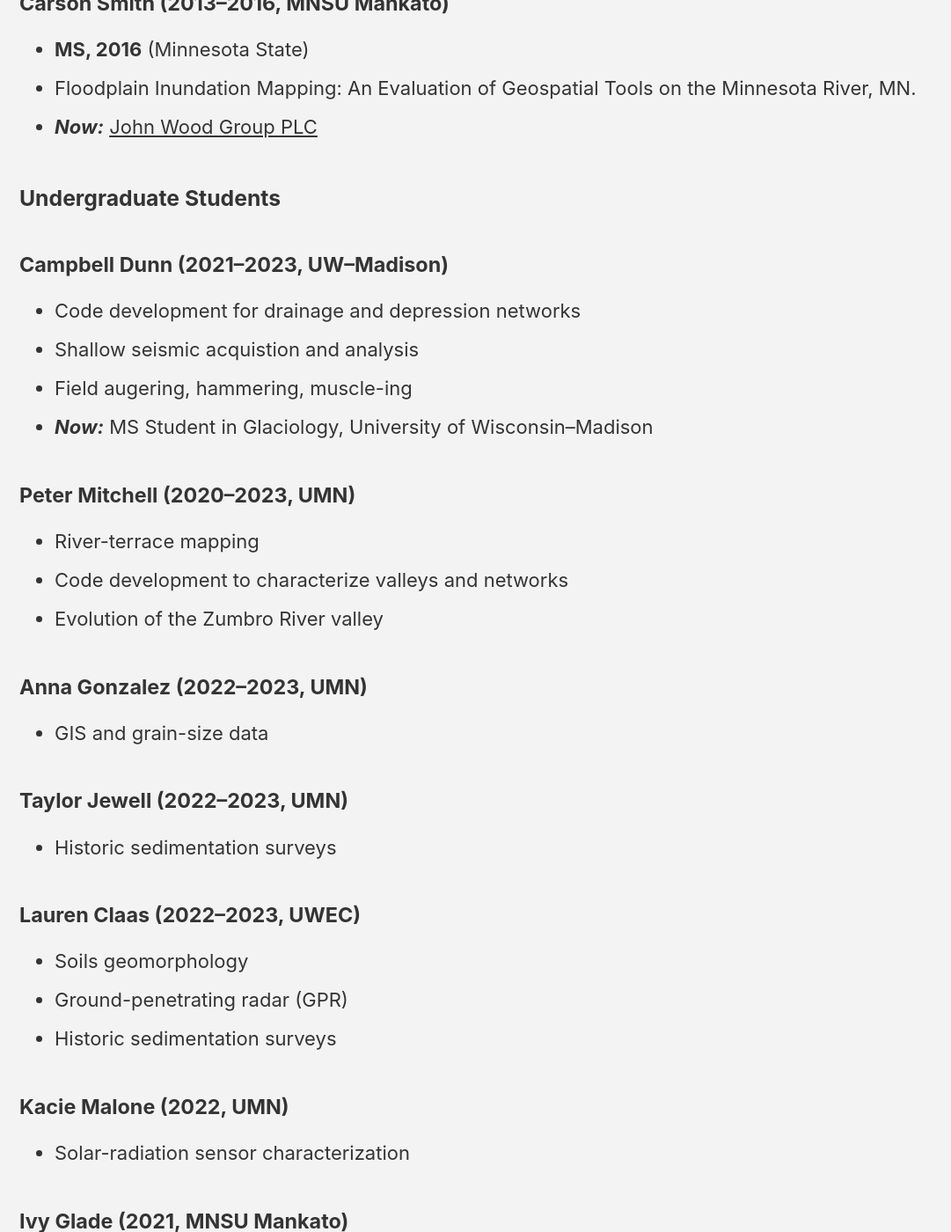
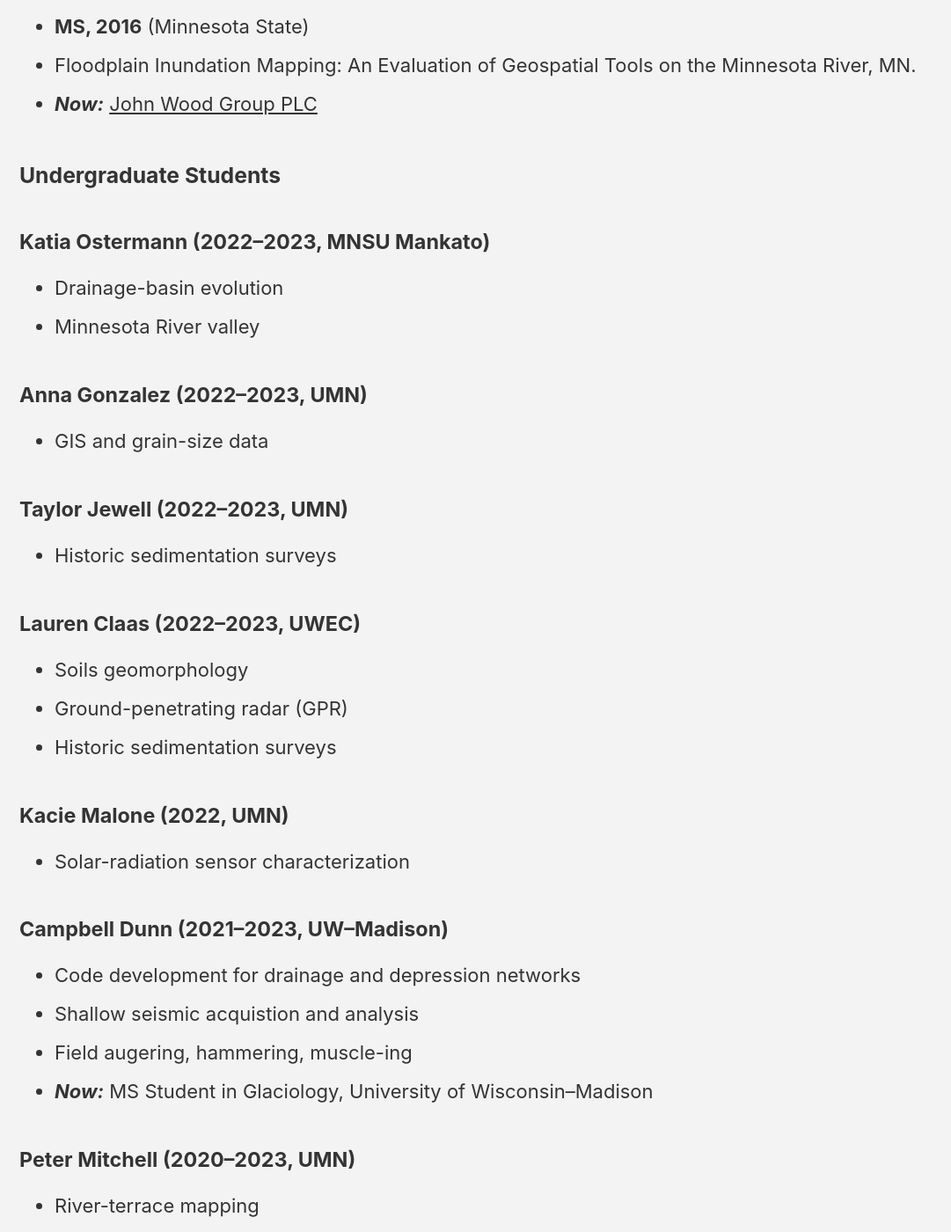
Before and after one commit to MNiMORPH/MNiMORPH.github.io, a Jekyll site: the page built from _pages/people.md, in a window 1280 px wide and 1400 px high, scrolled down 16335 px. Shown: the whole window at 88% size, without its empty margins (0-1081 px from the left). Built offline with Jekyll 4.4.1, drawn with Linux system fonts in a browser that asks for light colours; cached includes are drawn as plain includes; nearby versions of some CDN libraries; some of the changed lines change nothing that is shown; some of the changed text lies outside the part shown.

Commit message:
Move Katia to "former"; reorder former undergrads chronologically.

```diff
--- a/_pages/people.md
+++ b/_pages/people.md
@@ -171,15 +171,6 @@
               "
 
 undergrads:
-  - image_path: /assets/images/headshots/Kostermann.jpg
-    alt: "Katia Ostermann"
-    title: "Katia Ostermann"
-    excerpt: "**Undergraduate Researcher**<br/>
-              **Minnesota State University, Mankato**<br/>
-              *Drainage-basin evolution*<br/>
-              *Minnesota River valley*<br/>
-              Katia.Ostermann [at] mnsu [dot] edu
-              "
   - image_path: /assets/images/headshots/AbbyWilwerding.jpg
     alt: "Abby Wilwerding"
     title: "Abby Wilwerding"
@@ -479,16 +470,9 @@
 
 ### Undergraduate Students
 
-#### Campbell Dunn (2021–2023, UW–Madison)
-* Code development for drainage and depression networks
-* Shallow seismic acquistion and analysis
-* Field augering, hammering, muscle-ing
-* ***Now:*** MS Student in Glaciology, University of Wisconsin–Madison
-
-#### Peter Mitchell (2020–2023, UMN)
-* River-terrace mapping
-* Code development to characterize valleys and networks
-* Evolution of the Zumbro River valley
+#### Katia Ostermann (2022–2023, MNSU Mankato)
+* Drainage-basin evolution
+* Minnesota River valley
 
 #### Anna Gonzalez (2022–2023, UMN)
 * GIS and grain-size data
@@ -503,6 +487,17 @@
 
 #### Kacie Malone (2022, UMN)
 * Solar-radiation sensor characterization
+
+#### Campbell Dunn (2021–2023, UW–Madison)
+* Code development for drainage and depression networks
+* Shallow seismic acquistion and analysis
+* Field augering, hammering, muscle-ing
+* ***Now:*** MS Student in Glaciology, University of Wisconsin–Madison
+
+#### Peter Mitchell (2020–2023, UMN)
+* River-terrace mapping
+* Code development to characterize valleys and networks
+* Evolution of the Zumbro River valley
 
 #### Ivy Glade (2021, MNSU Mankato)
 * Undergraduate student researcher (Minnesota State)
```
